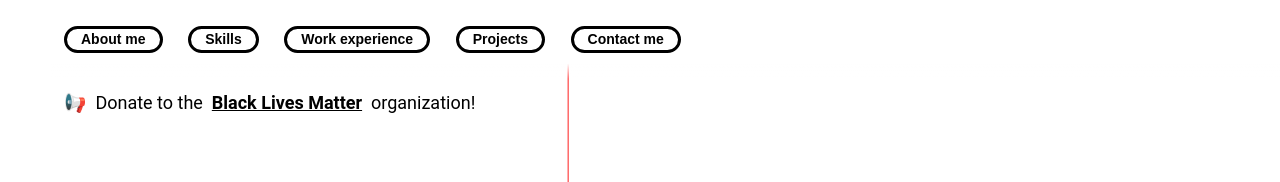
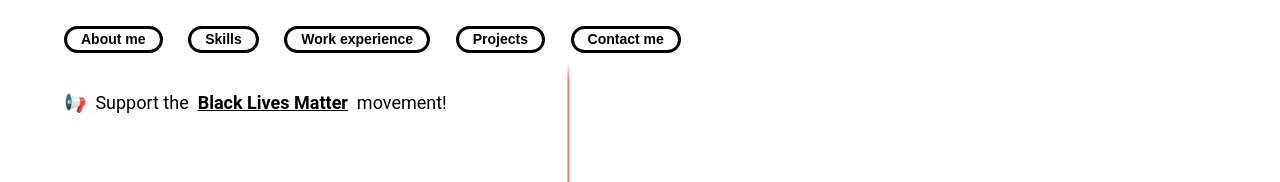
Before and after one commit to tommytwm/tommytwm.github.io, a React (Create React App) app: page / in a window 1280 px wide. Shown: the top 182 px of the page. Built offline with nearby package versions, Linux system fonts and the light colour scheme.

Commit message:
changed banner message

```diff
--- a/package.json
+++ b/package.json
@@ -1,7 +1,7 @@
 {
   "homepage": "https://tommytho.codes/",
   "name": "my-website",
-  "version": "1.2.4",
+  "version": "1.2.5",
   "private": true,
   "dependencies": {
     "@testing-library/jest-dom": "^4.2.4",
--- a/src/components/banner/Banner.js
+++ b/src/components/banner/Banner.js
@@ -6,7 +6,7 @@ function Banner() {
 
     return (
         <div className="Banner">
-            📢&nbsp; Donate to the &nbsp;
+            📢&nbsp; Support the &nbsp;
             <a
                 href="https://blacklivesmatters.carrd.co/"
                 target="_blank"
@@ -14,7 +14,7 @@ function Banner() {
             >
                 Black Lives Matter
             </a>
-            &nbsp; organization!
+            &nbsp; movement!
         </div>
     );
 };
```
